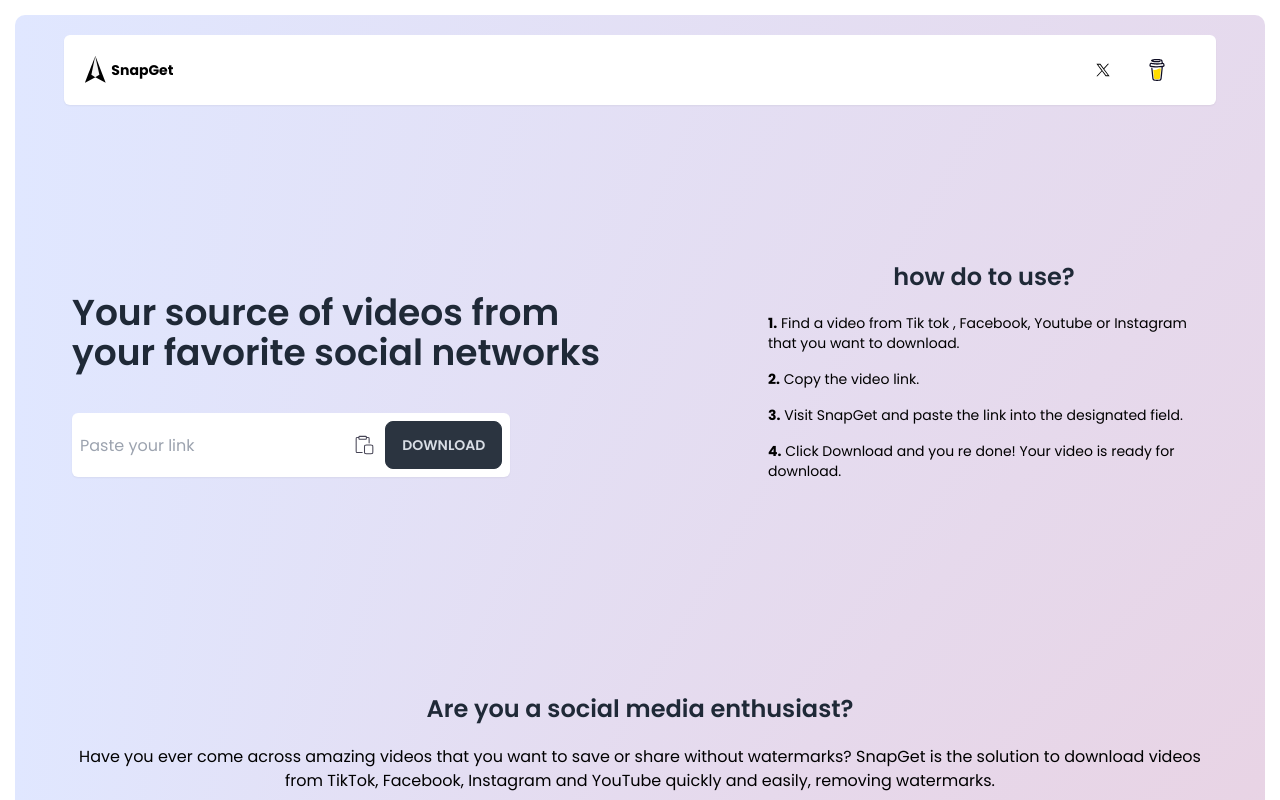
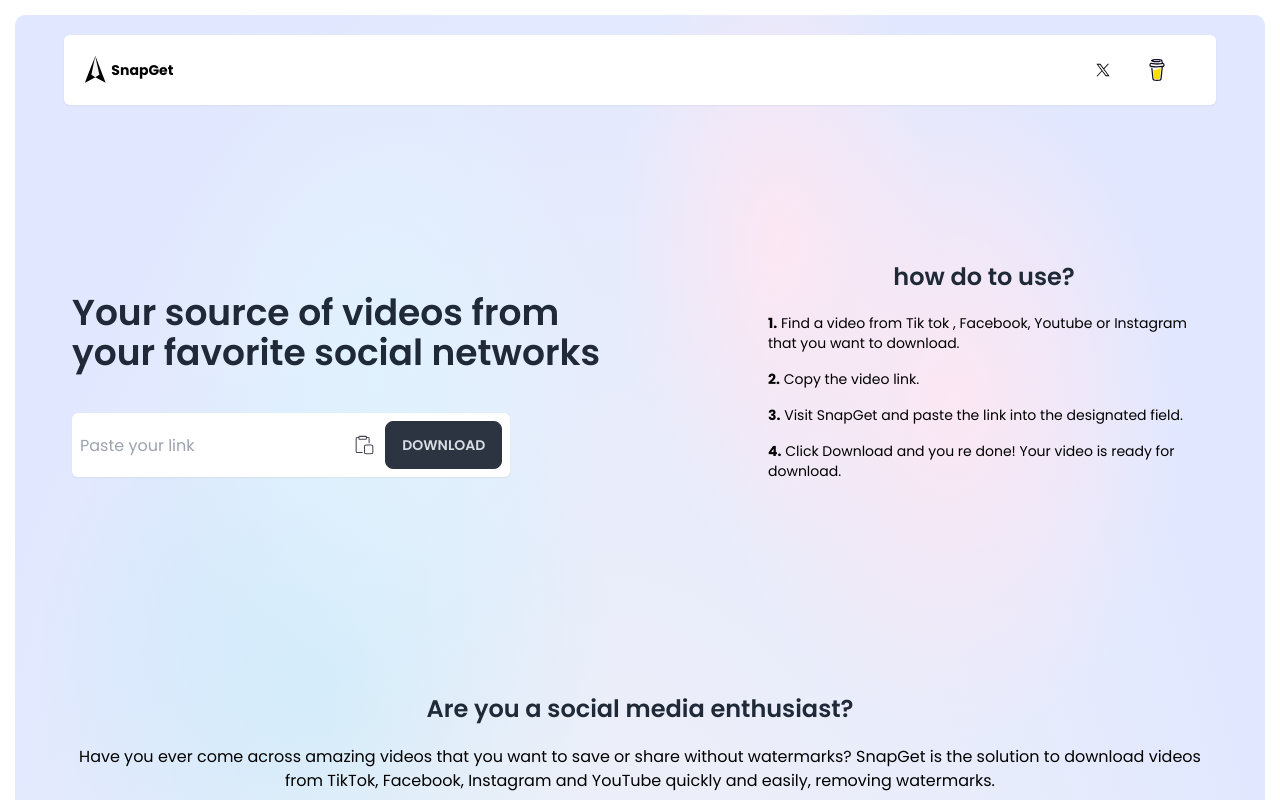
Before and after one commit to Juliancho2/SnapGet, a Next.js app: page / in a window 1280 px wide. Shown: the top 800 px of the page. Built offline with nearby package versions, Linux system fonts and the light colour scheme.

Commit message:
Background changed

```diff
--- a/src/app/globals.css
+++ b/src/app/globals.css
@@ -4,9 +4,25 @@
 
 
 body {
-    /* background: linear-gradient(to top, rgb(255, 228, 230), rgb(204, 251, 241)); */
-    background: radial-gradient(at center top, rgb(255, 228, 230), rgb(204, 251, 241));
-    background: conic-gradient(at left bottom, rgb(224, 231, 255), rgb(252, 165, 165), rgb(251, 146, 60));
+    background-color: rgb(224, 231, 255);
+     background-color: rgb(224, 231, 255);
+    background-image: radial-gradient(at 29% 21%, rgb(224, 242, 254) 0, transparent 18%), radial-gradient(at 75% 22%, rgb(252, 231, 243) 0, transparent 18%), radial-gradient(at 61% 13%, rgb(252, 231, 243) 0, transparent 15%), radial-gradient(at 47% 80%, rgb(244, 244, 245) 0, transparent 82%), radial-gradient(at 25% 38%, rgb(186, 230, 253) 0, transparent 22%);
     margin: 15px;
     border-radius: 10px;
+
 }
+
+
+
+@media (max-width:700px) {
+
+    body {
+
+        background-color: rgb(224, 231, 255);
+        background-image: radial-gradient(at 44% 21%, rgb(224, 242, 254) 0, transparent 49%), radial-gradient(at 57% 61%, rgb(252, 231, 243) 0, transparent 52%);
+
+
+    }
+
+
+}
```
